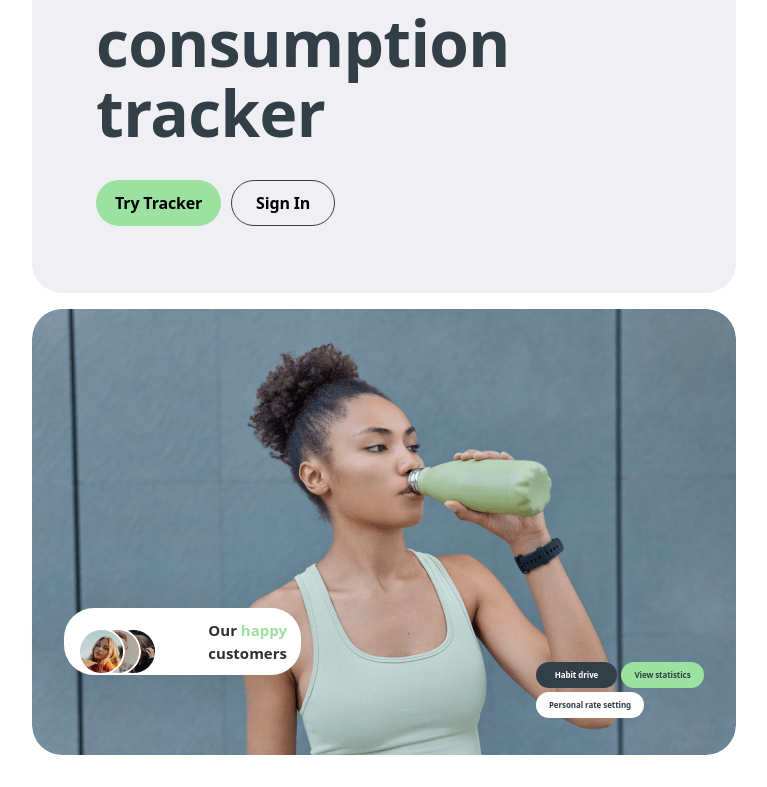
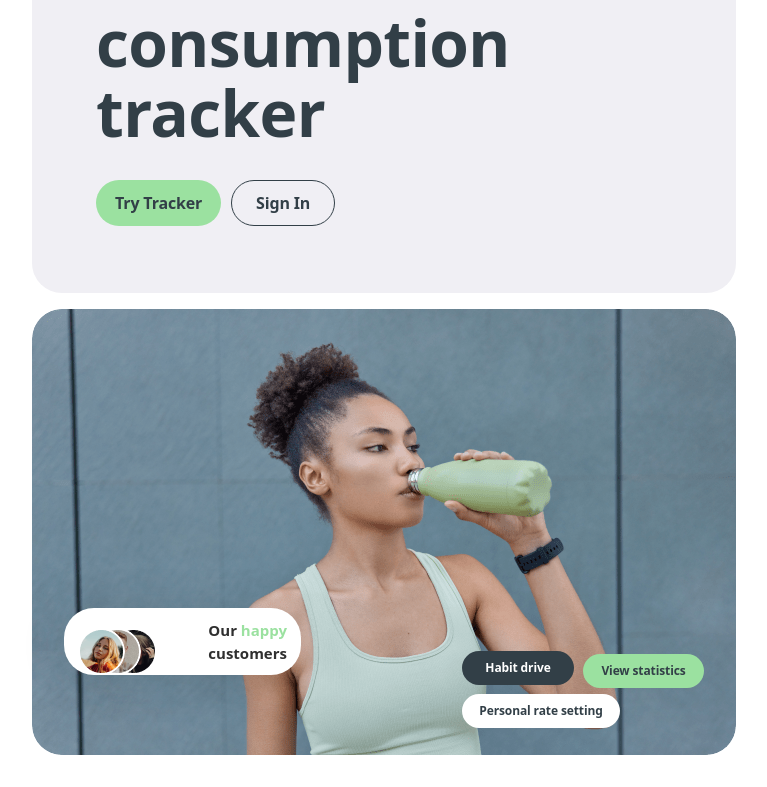
Before and after one commit to Marharyta23/CodeMasters, a React (Vite) app: page / in a window 1280 px wide. Shown: the part 237-1024 px from the top of the page, without its empty margins (256-1023 px from the left). Built offline with nearby package versions, Linux system fonts and the light colour scheme.

Commit message:
add style for tablet to advantagrSection

```diff
--- a/src/components/AdvantagesSection/AdvantagesSection.module.css
+++ b/src/components/AdvantagesSection/AdvantagesSection.module.css
@@ -159,7 +159,7 @@ button {
   }
 }
 
-/*--Tablet screen*/
+/*-----------Tablet screen---------------------------*/
 
 @media screen and (min-width: 768px) and (max-width: 1439.98px) {
   .advantageSection {
@@ -191,8 +191,41 @@ button {
       background-image: url("../../img/HomePage/girl-drinks-tab-2x-min.png");
     }
   }
+  .advatageBtnWrappeer {
+    width: 242px;
+  }
+  .advatageBtnFirst {
+    width: 112px;
+    height: 34px;
+    font-size: 12px;
+    line-height: 12px;
+    font-weight: 700;
+    letter-spacing: -0.01em;
+    padding: 11px 16px 11px 16px;
+    margin-right: 5px;
+    margin-bottom: 5px;
+  }
+  .advatageBtnSecond {
+    width: 121px;
+    height: 34px;
+    font-size: 12px;
+    font-weight: 700;
+    line-height: 12px;
+    letter-spacing: -0.01em;
+    padding: 11px 16px 11px 16px;
+  }
+  .advatageBtnThird {
+    width: 158px;
+    height: 34px;
+    font-size: 12px;
+    line-height: 12px;
+    font-weight: 700;
+    letter-spacing: -0.01em;
+    padding: 11px 16px 11px 16px;
+  }
 }
-/*--Desktop screen*/
+
+/*--------Desktop screen------------------------------*/
 
 @media screen and (min-width: 1440px) {
   .advantageSection {
--- a/src/components/WelcomeSection/WelcomeSection.module.css
+++ b/src/components/WelcomeSection/WelcomeSection.module.css
@@ -1,4 +1,4 @@
-/*--Mobile screen--*/
+/*--Mobile screen and general--*/
 .welcomeSection {
   border-radius: 30px;
   background: var(--background);
@@ -35,6 +35,7 @@
   letter-spacing: -0.01em;
   text-align: center;
   border: none;
+  color: var(--main);
 }
 .tryBtn:hover {
   background-color: var(--accent-hover);
@@ -50,6 +51,7 @@
   letter-spacing: -0.01em;
   text-align: center;
   border: 1px solid rgb(50, 63, 71);
+  color: var(--main);
 }
 .signInBtn:hover {
   color: var(--accent-hover);
```
